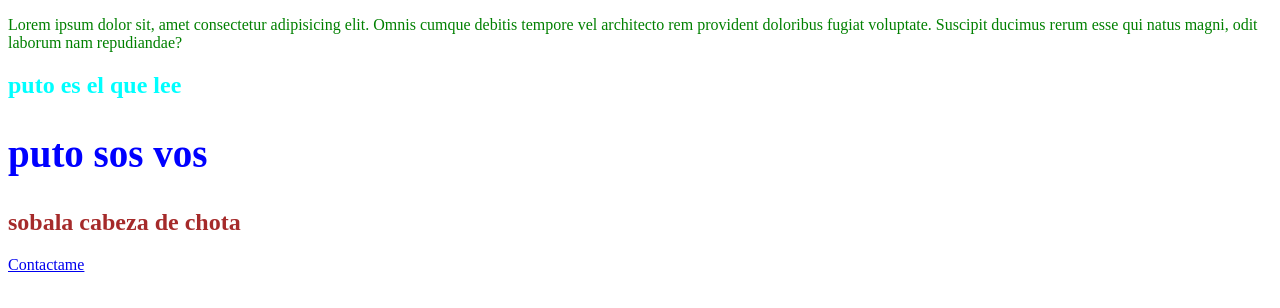
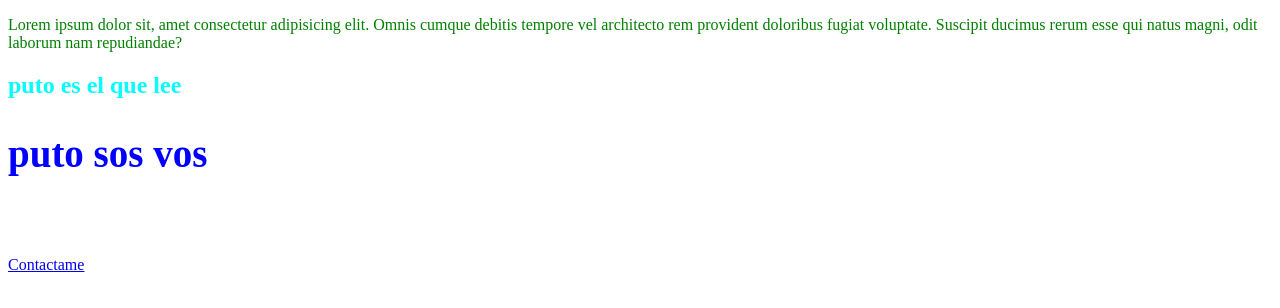
Before and after one commit to DavidTornetta/prueba1, a plain HTML site: page index.html in a window 1280 px wide. Drawn offline with Linux system fonts and the light colour scheme.

Commit message:
pepitorama

```diff
--- a/style.css
+++ b/style.css
@@ -20,6 +20,6 @@
 }
 
 .section3{
-    color:brown;
+    color:rgb(255, 255, 255);
     font-style: italic, san-serif;
 }
```
